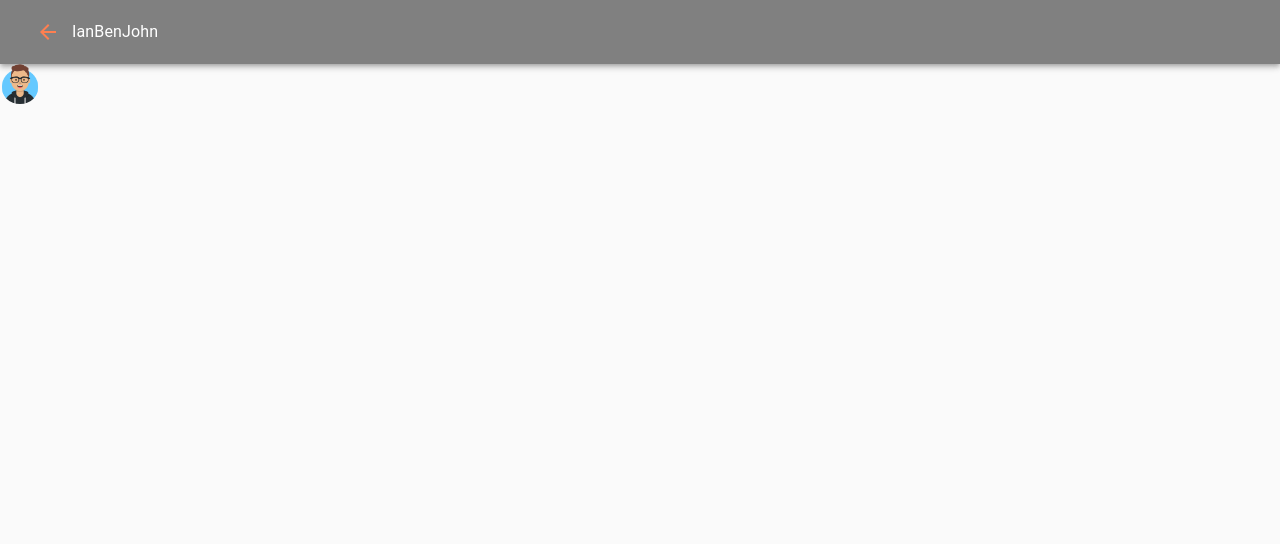
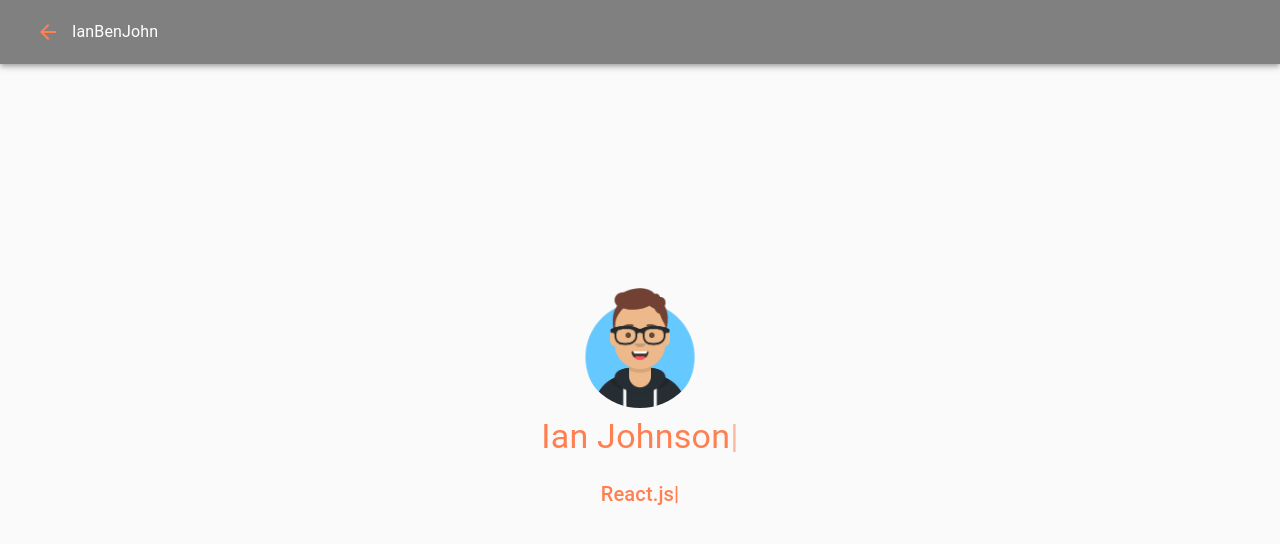
Before and after one commit to ianbenjohn/portfolio, a React (Create React App) app: page / in a window 1280 px wide. Shown: the top 544 px of the page. Built offline with nearby package versions, Linux system fonts and the light colour scheme.

Commit message:
Update Header.js

```diff
--- a/src/components/Header.js
+++ b/src/components/Header.js
@@ -1,12 +1,71 @@
 import React from 'react'
 import { Typography, Avatar, Grid, Box } from '@material-ui/core'
+import Typed from 'react-typed'
 import avatar from '../ianAvatar.png'
+import { makeStyles } from '@material-ui/core/styles'
+
+
+
+//CSS STYLE
+const useStyles = makeStyles(theme => ({
+    avatar: {
+        width: theme.spacing(15),
+        height: theme.spacing(15),
+        margin: theme.spacing(1)
+    },
+    title: {
+        color: "coral"
+    },
+    subtitle: {
+        color: 'coral',
+        marginBottom: '3rem'
+    },
+    typedContainer: {
+        position: "absolute",
+        top: "35%",
+        transfrom: "translate(-50%, -50%)",
+        width: "100vw",
+        textAlign: 'center',
+        zIndex: '1'
+
+    }
+
+}))
 
 const Header = () => {
+    const classes = useStyles()
     return (
-        <Box>
-            <Avatar src = {avatar} alt='Ian Avatar'/>
+        <Box className={classes.typedContainer}>
+            <Grid container justify="center">
+                <Avatar
+                src = {avatar}
+                alt='Ian Avatar'
+                className= {classes.avatar}
+            />
+            </Grid>
 
+
+
+            <Typography
+                variant = 'h4'
+                className= {classes.title}
+                >
+                <Typed
+                    strings={['Ian Johnson']}
+                />
+            </Typography>
+            <br/>
+            <Typography
+                variant = 'h6'
+                className= {classes.subtitle}
+                >
+                <Typed
+                strings={['MERN Stack Developer' ,'React.js', 'JavaScript', 'Mongo']}
+                typeSpeed={60}
+                backSpeed={50}
+                loop
+                />
+            </Typography>
         </Box>
     )
 }
```
